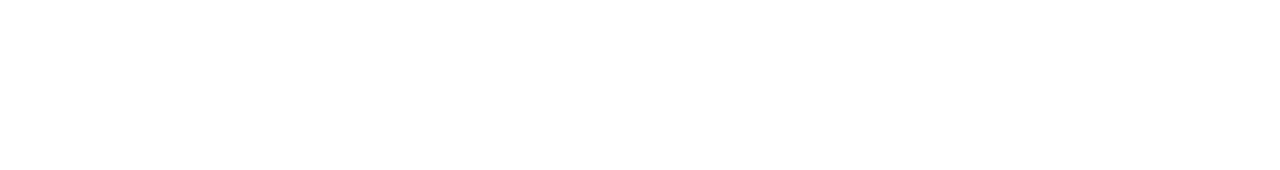
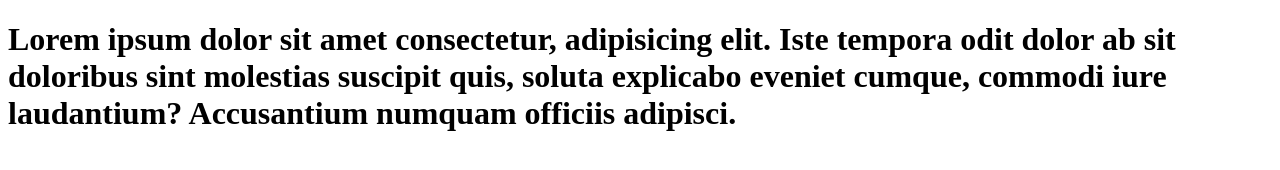
Before and after one commit to gacc94/prueba2021, a plain HTML site: page index.html in a window 1280 px wide. Drawn offline with Linux system fonts and the light colour scheme.

Commit message:
cambio a español y agregue lorem

```diff
--- a/index.html
+++ b/index.html
@@ -1,5 +1,5 @@
 <!DOCTYPE html>
-<html lang="en">
+<html lang="es">
 <head>
     <meta charset="UTF-8">
     <meta http-equiv="X-UA-Compatible" content="IE=edge">
@@ -7,6 +7,10 @@
     <title>Document</title>
 </head>
 <body>
+    <h1>Lorem ipsum dolor sit amet consectetur, adipisicing elit. Iste
+         tempora odit dolor ab sit doloribus sint molestias suscipit quis, soluta
+          explicabo eveniet cumque, commodi iure laudantium? Accusantium numquam officiis adipisci.
 
+    </h1>
 </body>
 </html>
```
